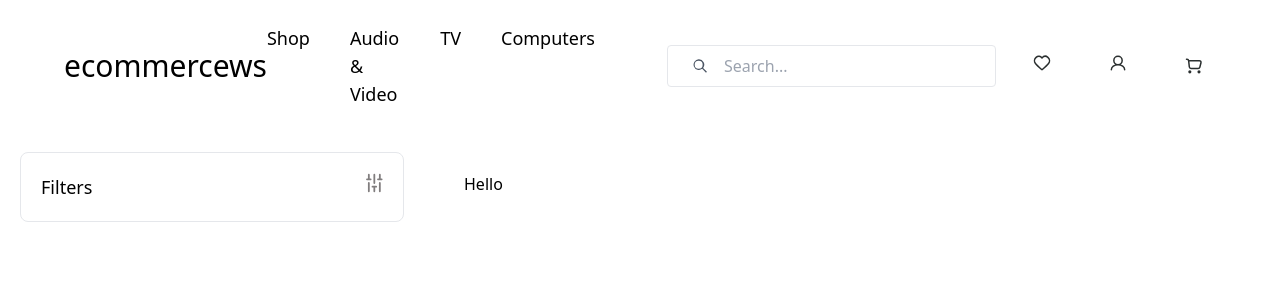
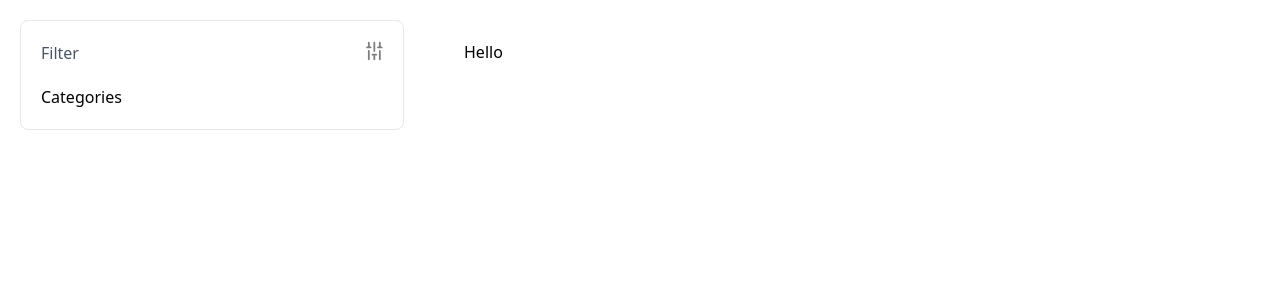
Before and after one commit to asif-kamal/ecommerce-app, a React (Vite) app in the folder ecommerce-app/: page /audiovideo in a window 1280 px wide. Shown: the top 300 px of the page. Built offline with nearby package versions, Linux system fonts and the light colour scheme.

Commit message:
removed NavBar from App and PLP components

```diff
--- a/ecommerce-app/src/App.tsx
+++ b/ecommerce-app/src/App.tsx
@@ -2,13 +2,11 @@ import Footer from "./components/Footer/Footer";
 import HeroSection from "./components/HeroSection/HeroSection";
 import Category from "./components/Section/Category/Category";
 import NewProducts from "./components/Section/NewProducts";
-import NavBar from "./components/NavBar/NavBar";
 import content from "./data/content.json";
 
 function App() {
   return (
     <>
-      <NavBar />
       <HeroSection />
       <NewProducts />
       {content?.category &&
--- a/ecommerce-app/src/pages/ProductListPage/ProductListPage.tsx
+++ b/ecommerce-app/src/pages/ProductListPage/ProductListPage.tsx
@@ -1,17 +1,18 @@
 import React from "react";
-import NavBar from "../../components/NavBar/NavBar";
 import FilterIcon from "../../components/Common/FilterIcon";
 
 const ProductListPage = () => {
   return (
     <div>
-      <NavBar />
       <div className="flex">
         <div className="w-[30%] p-[20px] border rounded-lg m-[20px]">
           {/* filters */}
           <div className="flex justify-between">
-            <p className="text-lg">Filters</p>
+            <p className="text-[16px] text-gray-600">Filter</p>
             <FilterIcon />
+          </div>
+          <div>
+            <p className="text-[16px] text-black mt-5">Categories</p>
           </div>
         </div>
         <div className="p-[40px]">
```
